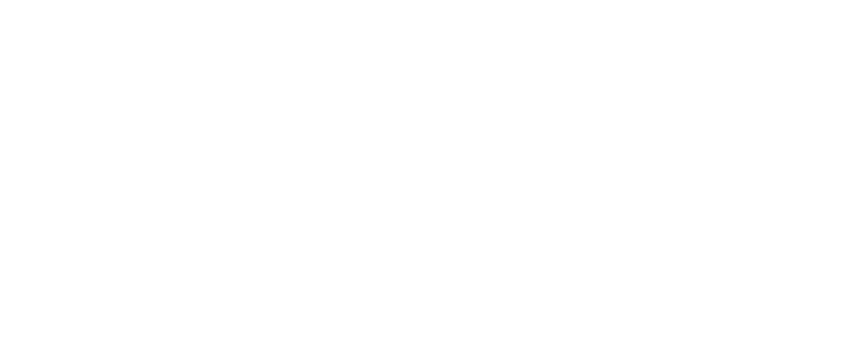
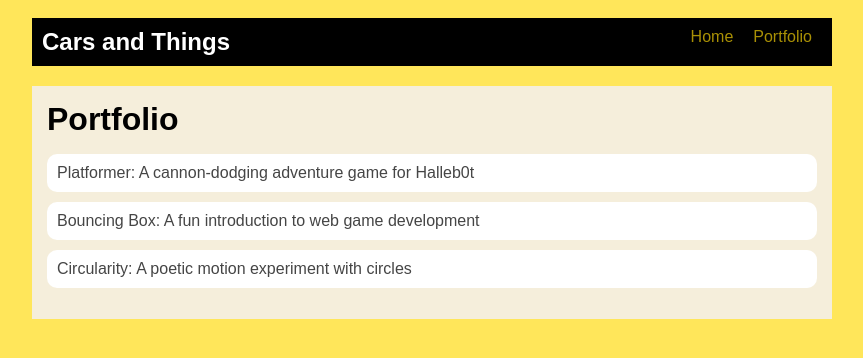
Before and after one commit to king61624-source/king61624-source.github.io, a plain HTML site: page portfolio.html in a window 1280 px wide. Shown: the whole page, without its empty margins (208-1071 px from the left). Drawn offline with Linux system fonts and the light colour scheme.

Commit message:
add portfolio page to website

```diff
--- a/portfolio.html
+++ b/portfolio.html
@@ -0,0 +1,43 @@
+<!DOCTYPE html>
+<html>
+  <head>
+    <title>Cars and Things</title>
+    <link rel="stylesheet" href="style.css" />
+  </head>
+
+  <body>
+    <!-- All content goes here -->
+    <div id="all-contents">
+        <nav>
+            <h1>Cars and Things</h1>
+            <ul id="nav-ul">
+                <li class="nav-li">
+                    <a href="index.html">Home</a>
+                </li>
+                <li class="nav-li">
+                    <a href="portfolio.html">Portfolio</a>
+                </li>
+            </ul>
+        </nav>
+
+        <main>
+            <div class="content">
+                <h1>Portfolio</h1>
+                <ul id="portfolio">
+                    <li>
+                        <a href="fsd-projects/platformer/">Platformer: A cannon-dodging adventure game for Halleb0t</a>
+                    </li>
+                    <li>
+                        <a href="fsd-projects/bouncing-box/">Bouncing Box: A fun introduction to web game development</a>
+                    </li>
+                    <li>
+                        <a href="fsd-projects/circularity/">Circularity: A poetic motion experiment with circles</a>
+                    </li>
+                <ul>
+            </div>
+        </main>
+    </div>
+
+    </div>
+  </body>
+</html>
--- a/style.css
+++ b/style.css
@@ -75,3 +75,28 @@ main {
 h2, h3 {
     margin: 0px;
 }
+/* Portfolio styles */
+.content h1 {
+  color: black;
+}
+
+#portfolio {
+  list-style-type: none;
+  padding-left: 0;
+}
+
+#portfolio li {
+  background: #fff;
+  padding: 10px;
+  border-radius: 10px;
+  margin-bottom: 10px;
+}
+
+#portfolio li:hover {
+  background: #eee;
+}
+
+#portfolio a {
+  text-decoration: none;
+  color: #454545;
+}
```
